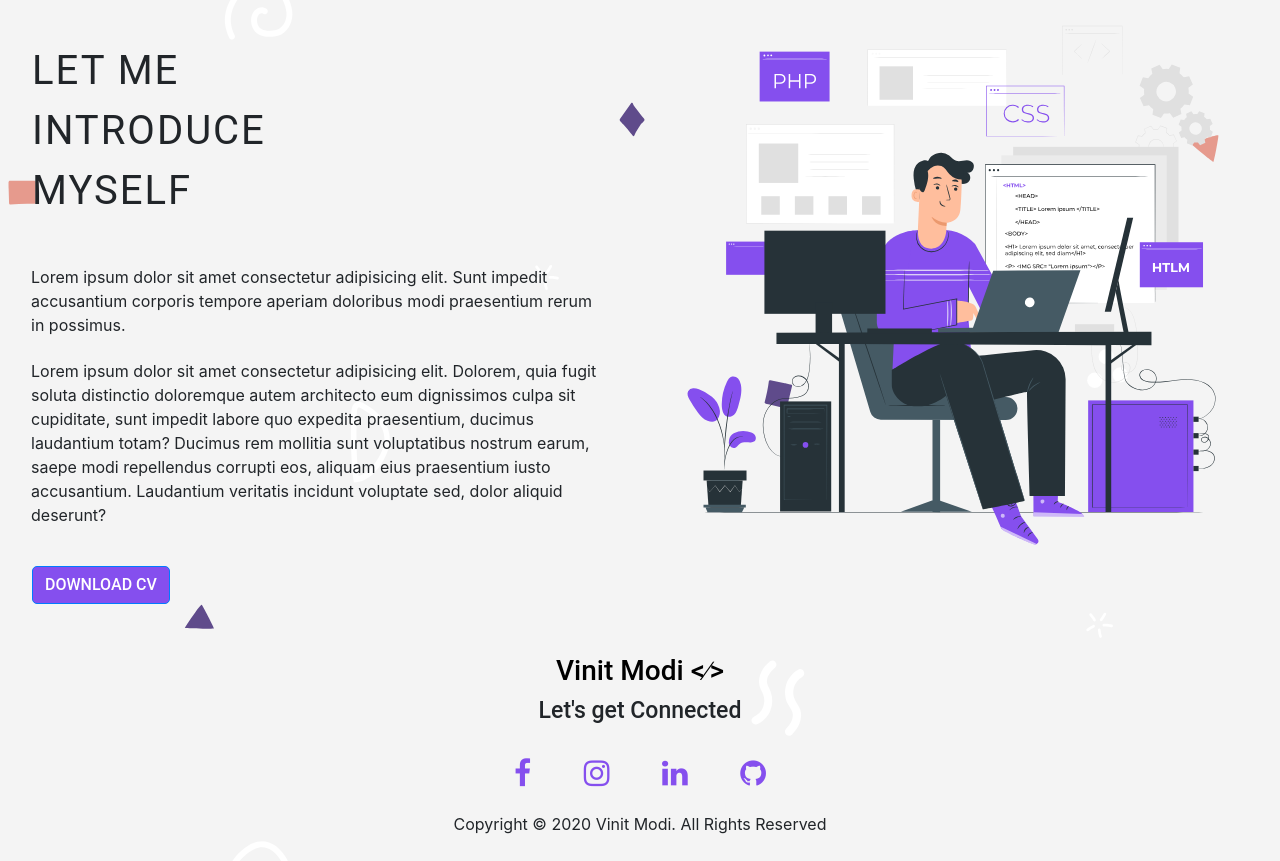
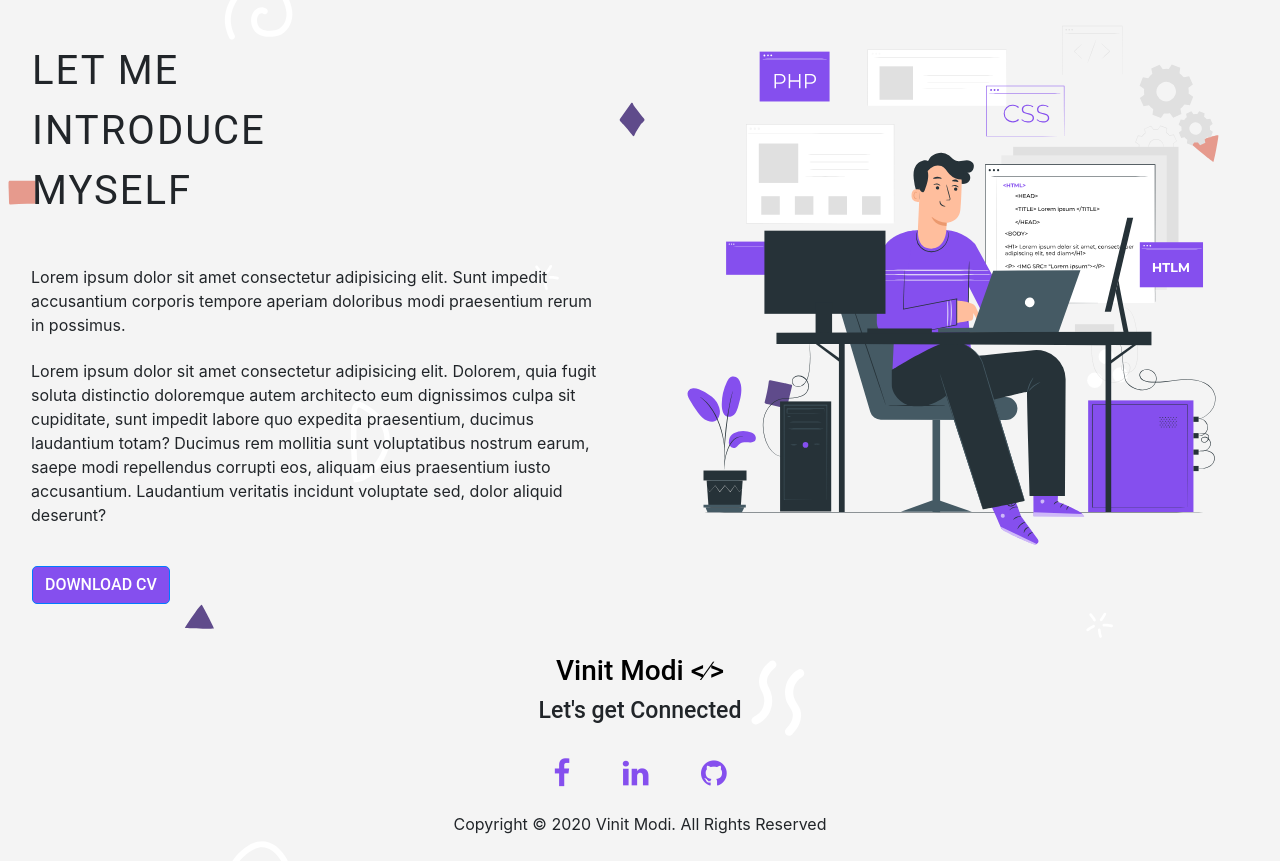
Before and after one commit to vinit-modi/Portfolio-Website, a plain HTML site: page index.html in a window 1280 px wide. Shown: the part 650-1511 px from the top of the page. Drawn offline with Linux system fonts and the light colour scheme.

Commit message:
removed instagram

```diff
--- a/css/style.css
+++ b/css/style.css
@@ -192,10 +192,6 @@
     color: #3b5998;
 }
 
-.footer-area .social .insta:hover{
-    color: #8a3ab9;
-}
-
 .footer-area .social .linked:hover{
     color: #0e76a8;
 }
--- a/index.html
+++ b/index.html
@@ -127,7 +127,6 @@
               <div class="social text-center">
                   <h5 class="text-center">Let's get Connected</h5>
                   <a href="https://www.facebook.com/MVinit007/" class="fa fa-facebook fb" target="_blank"></a>
-                  <a href="https://www.instagram.com/imvinitt/" class="fa fa-instagram insta" target="_blank"></a>
                   <a href="https://www.linkedin.com/in/vinit-modi/" class="fa fa-linkedin linked" target="_blank"></a>
                   <a href="https://github.com/vinit-modi" class="fa fa-github git" target="_blank"></a>
               </div>
```
